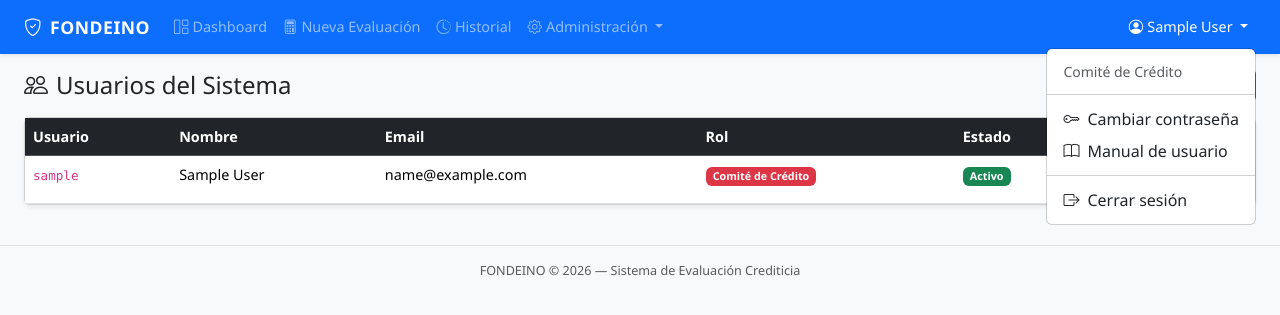
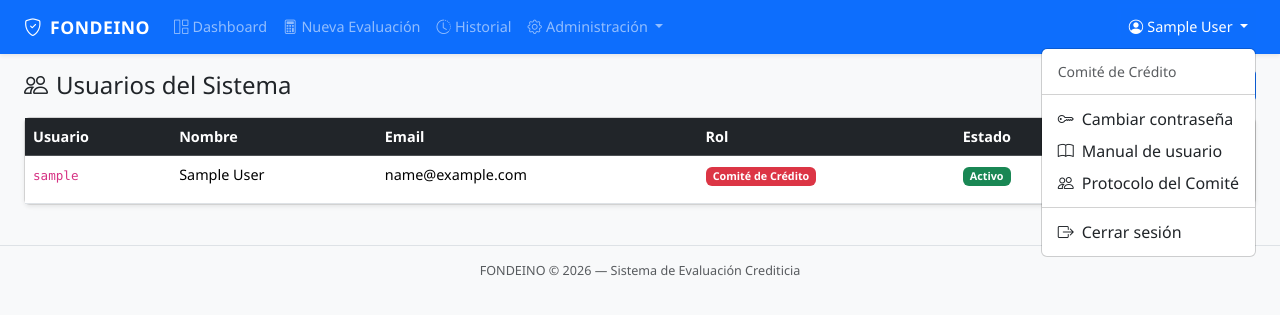
Before and after one commit to Pablo-app-developer/Matriz_score_crediticio_fondeino, a Django app: page /usuarios/ in a window 1280 px wide, after a click that opens the changed part. Shown: the top 315 px of the page. Run offline with Django 4.2, Linux system fonts and the light colour scheme; the visitor is signed in with stand-in values (Sample User, id 1); data comes from the database, SQL or seed files in the repository.

Commit message:
feat: agregar presentación Protocolo Comité de Crédito
- Nueva página con iframe de Gamma.app para el protocolo del comité
- Accesible desde el menú de usuario para todos los miembros autenticados
- Enlace directo a pantalla completa en Gamma

Co-Authored-By: Claude Sonnet 4.6 <noreply@anthropic.com>

```diff
--- a/apps/accounts/urls.py
+++ b/apps/accounts/urls.py
@@ -14,4 +14,5 @@ urlpatterns = [
     path('usuarios/<int:pk>/password/', views.usuario_cambiar_password, name='usuario_password'),
     path('mi-password/', views.cambiar_mi_password, name='cambiar_mi_password'),
     path('manual/', views.manual_usuario, name='manual'),
+    path('protocolo-comite/', views.protocolo_comite, name='protocolo_comite'),
 ]
--- a/apps/accounts/views.py
+++ b/apps/accounts/views.py
@@ -165,3 +165,9 @@ def cambiar_mi_password(request):
 def manual_usuario(request):
     """Manual de usuario visible para cualquier persona autenticada."""
     return render(request, 'accounts/manual.html')
+
+
+@login_required
+def protocolo_comite(request):
+    """Presentación del protocolo del Comité de Crédito."""
+    return render(request, 'accounts/protocolo_comite.html')
--- a/templates/base.html
+++ b/templates/base.html
@@ -63,6 +63,7 @@
             <li><hr class="dropdown-divider"></li>
             <li><a class="dropdown-item" href="{% url 'accounts:cambiar_mi_password' %}"><i class="bi bi-key me-2"></i>Cambiar contraseña</a></li>
             <li><a class="dropdown-item" href="{% url 'accounts:manual' %}"><i class="bi bi-book me-2"></i>Manual de usuario</a></li>
+            <li><a class="dropdown-item" href="{% url 'accounts:protocolo_comite' %}"><i class="bi bi-people me-2"></i>Protocolo del Comité</a></li>
             <li><hr class="dropdown-divider"></li>
             <li><a class="dropdown-item" href="{% url 'accounts:logout' %}"><i class="bi bi-box-arrow-right me-2"></i>Cerrar sesión</a></li>
           </ul>
```
Also changed, not shown: templates/accounts/protocolo_comite.html (added, +29 -0 lines).
